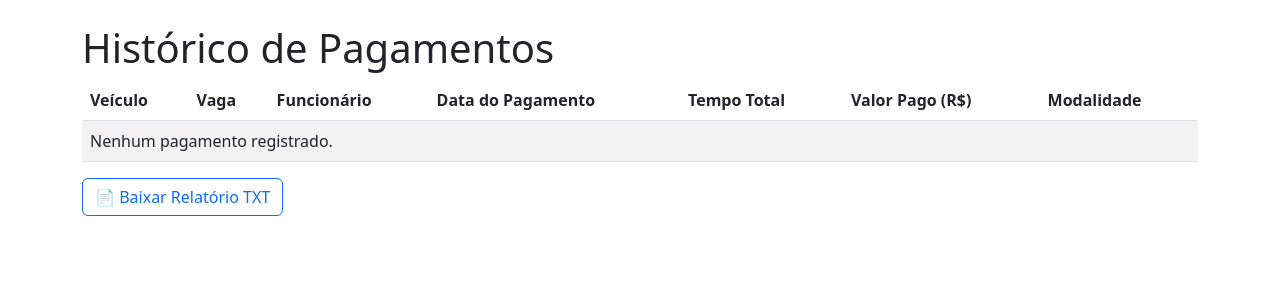
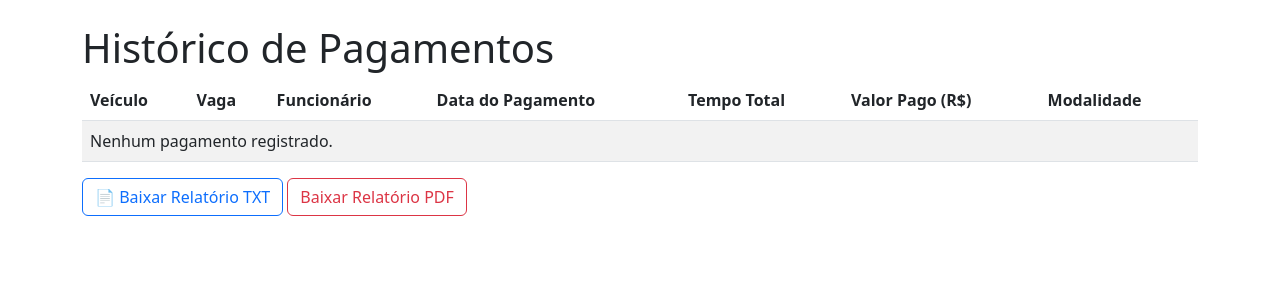
Before and after one commit to miguelcalisto/Projeto-integrador, a Django app: page /estada/historico-pagamentos/ in a window 1280 px wide. Shown: the part 56-356 px from the top of the page. Run offline with Django 5.2, Linux system fonts and the light colour scheme; data that the repository does not hold is empty.

Commit message:
add salvar em pdf

```diff
--- a/estada/templates/historico_pagamentos.html
+++ b/estada/templates/historico_pagamentos.html
@@ -35,4 +35,9 @@
 <a href="{% url 'estada:exportar-pagamentos' %}" class="btn btn-outline-primary mb-3" download>
   📄 Baixar Relatório TXT
 </a>
+
+<a href="{% url 'estada:exportar-pagamentos-pdf' %}" class="btn btn-outline-danger mb-3" download>
+    <i class="bi bi-file-earmark-pdf-fill"></i> Baixar Relatório PDF
+</a>
+
 {% endblock %}
--- a/estada/urls.py
+++ b/estada/urls.py
@@ -4,7 +4,7 @@ from .views import (
     EstadaDetailView,
     EstadaCreateView,
     EstadaUpdateView,
-    EstadaDeleteView, confirmar_pagamento, historico_pagamentos, exportar_pagamentos_txt,
+    EstadaDeleteView, confirmar_pagamento, historico_pagamentos, exportar_pagamentos_txt, exportar_pagamentos_pdf,
 )
 
 app_name = 'estada'  # Namespace para o app
@@ -19,4 +19,6 @@ urlpatterns = [
     path('estada/<int:pk>/confirmar-pagamento/', confirmar_pagamento, name='confirmar_pagamento'),
     path('historico-pagamentos/', historico_pagamentos, name='historico-pagamentos'),
     path('exportar-pagamentos/', exportar_pagamentos_txt, name='exportar-pagamentos'),
+    path('exportar-pagamentos-pdf/', exportar_pagamentos_pdf, name='exportar-pagamentos-pdf'),
+
 ]
--- a/estada/views.py
+++ b/estada/views.py
@@ -131,3 +131,82 @@ def exportar_pagamentos_txt(request):
     response = HttpResponse(conteudo, content_type='text/plain')
     response['Content-Disposition'] = 'attachment; filename=relatorio_pagamentos.txt'
     return response
+
+
+from reportlab.pdfgen import canvas
+from reportlab.lib.pagesizes import A4
+from reportlab.lib.units import cm
+
+
+from reportlab.pdfgen import canvas
+from reportlab.lib.pagesizes import A4
+from reportlab.lib.units import cm
+import textwrap
+
+from reportlab.pdfgen import canvas
+from reportlab.lib.pagesizes import A4
+from reportlab.lib.units import cm
+from django.http import HttpResponse
+from .models import PagamentoLog
+
+from reportlab.pdfgen import canvas
+from reportlab.lib.pagesizes import A4
+from reportlab.lib.units import cm
+from django.http import HttpResponse
+from .models import PagamentoLog
+
+from reportlab.pdfgen import canvas
+from reportlab.lib.pagesizes import A4
+from reportlab.lib.units import cm
+from django.http import HttpResponse
+from .models import PagamentoLog
+
+def exportar_pagamentos_pdf(request):
+    pagamentos = PagamentoLog.objects.all().order_by('-data_pagamento')
+
+    response = HttpResponse(content_type='application/pdf')
+    response['Content-Disposition'] = 'attachment; filename="relatorio_pagamentos.pdf"'
+
+    p = canvas.Canvas(response, pagesize=A4)
+    largura, altura = A4
+    y = altura - 3 * cm
+
+    p.setFont("Helvetica-Bold", 14)
+    p.drawString(2 * cm, y, "Relatório de Pagamentos - Estacionamento")
+    y -= 1 * cm
+
+    p.setFont("Helvetica", 10)
+
+    for idx, pagamento in enumerate(pagamentos, start=1):
+        # 🔹 Monta a primeira linha com somente os campos existentes
+        linha1_partes = [
+            f"{idx}. Veículo: {pagamento.veiculo}" if pagamento.veiculo else None,
+            f"Vaga: {pagamento.vaga}" if pagamento.vaga else None,
+            f"Funcionário: {pagamento.funcionario}" if pagamento.funcionario else None,
+        ]
+        linha1 = " | ".join([parte for parte in linha1_partes if parte])  # remove os None
+
+        # 🔹 Segunda linha com os dados de tempo e pagamento
+        linha2_partes = [
+            f"Data: {pagamento.data_pagamento.strftime('%d/%m/%Y %H:%M')}" if pagamento.data_pagamento else None,
+            f"Tempo: {pagamento.tempo_total}" if pagamento.tempo_total else None,
+            f"Valor: R$ {pagamento.valor_pago}" if pagamento.valor_pago is not None else None,
+            f"Modalidade: {pagamento.modalidade_pagamento}" if pagamento.modalidade_pagamento else None,
+        ]
+        linha2 = " | ".join([parte for parte in linha2_partes if parte])
+
+        # 🔹 Desenha as duas linhas
+        p.drawString(2 * cm, y, linha1)
+        y -= 0.6 * cm
+        p.drawString(2.5 * cm, y, linha2)
+        y -= 0.8 * cm
+
+        # Quebra de página automática
+        if y <= 2 * cm:
+            p.showPage()
+            p.setFont("Helvetica", 10)
+            y = altura - 2 * cm
+
+    p.showPage()
+    p.save()
+    return response
```
